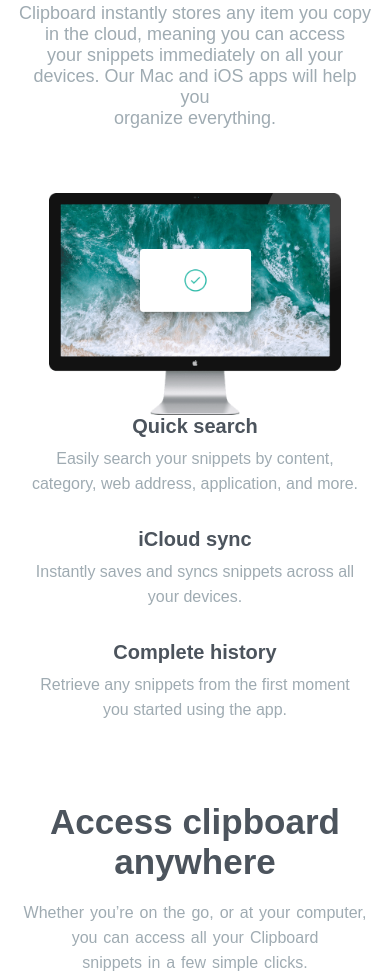
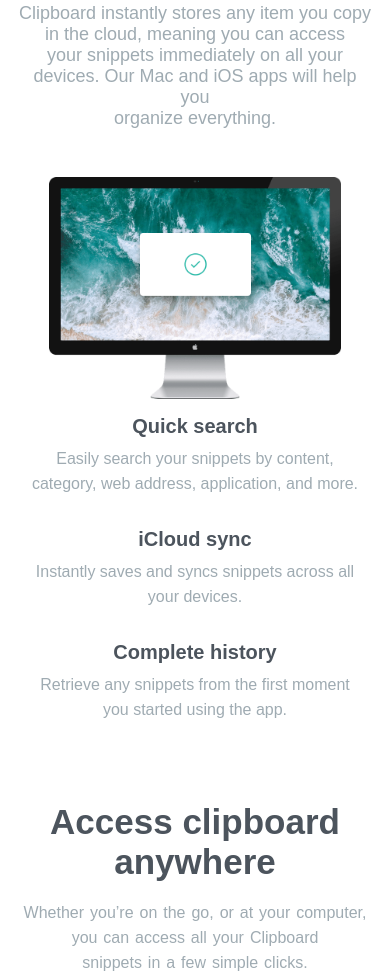
Before and after one commit to tanveer99/clipboard.github.io, a plain HTML site: page index.html in a window 390 px wide. Shown: the part 865-1842 px from the top of the page. Drawn offline with Linux system fonts and the light colour scheme; a web font is replaced by a local one.

Commit message:
Update style.css

```diff
--- a/style.css
+++ b/style.css
@@ -494,6 +494,7 @@ footer {
     width: 75%;
     position: relative;
     right: 0;
+    bottom : 1em;
   }
   .listDiv {
     right: 0;
```
